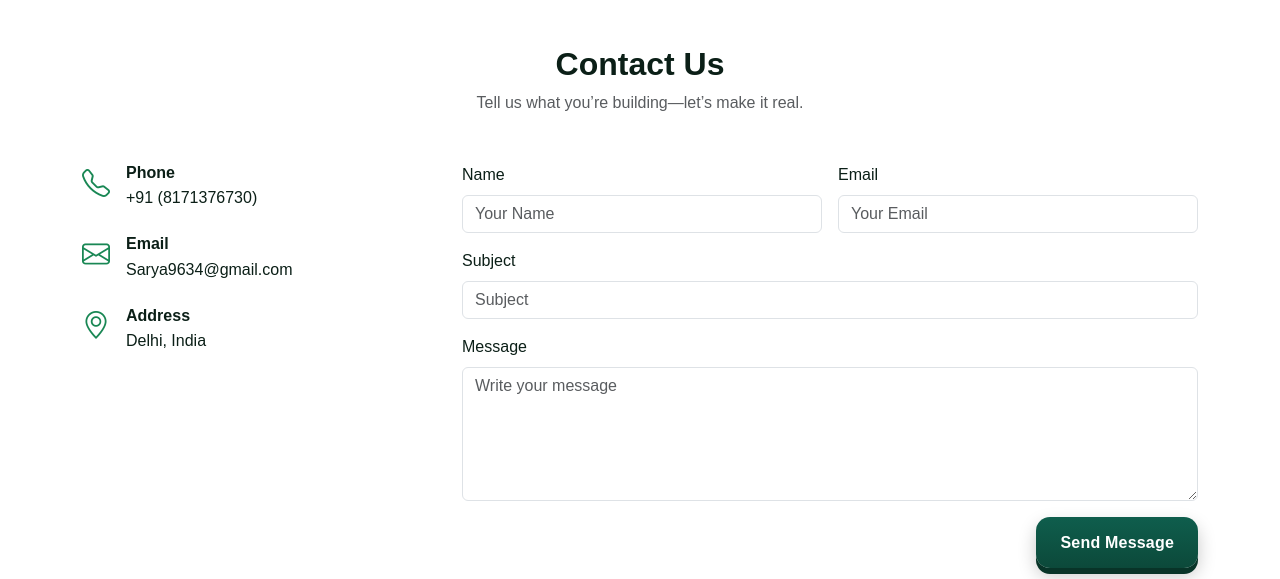
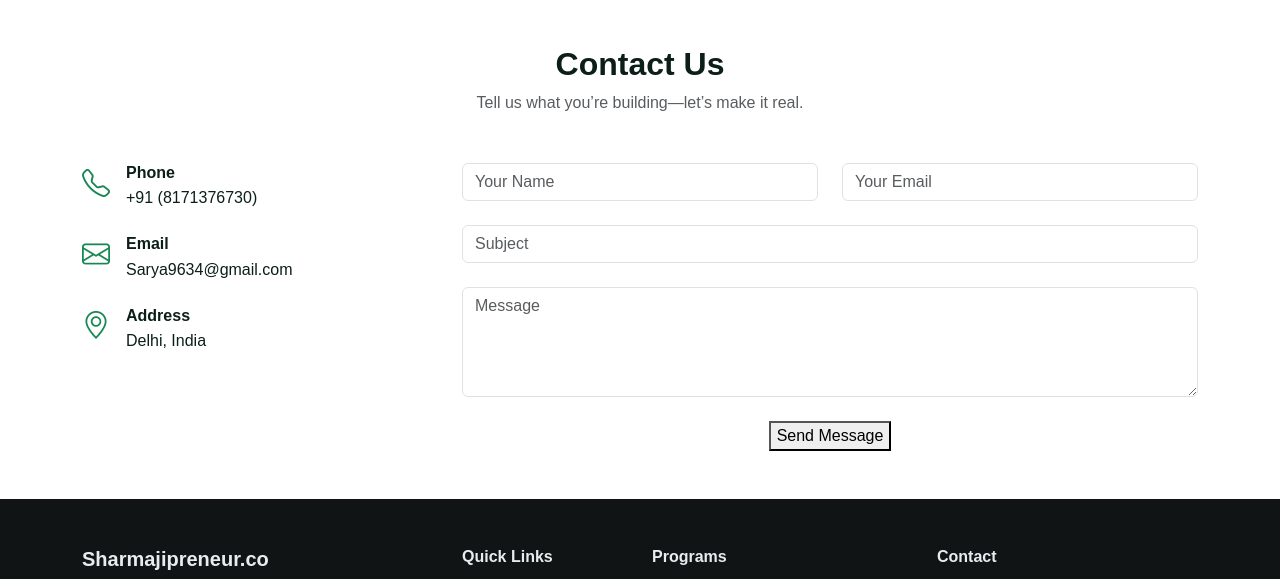
Before and after one commit to sarya9634-work/Sharmajipreneur, a plain HTML site: page index.html in a window 1280 px wide. Shown: the part 4060-4639 px from the top of the page. Drawn offline with nearby package versions, Linux system fonts and the light colour scheme.

Commit message:
Refactor contact form and submission logic
Updated contact form structure and JavaScript handling.

```diff
--- a/index.html
+++ b/index.html
@@ -743,68 +743,59 @@
         </div>
 
        <div class="col-lg-8 col-md-7">
-  <form id="contactForm" class="row g-3">
+ <form id="contactForm" class="php-email-form" data-aos="fade-up" data-aos-delay="500">
+            <div class="row gy-4">
+
               <div class="col-md-6">
-      <label for="name" class="form-label">Name</label>
-      <input type="text" class="form-control" id="name" placeholder="Your Name" required>
+                <input type="text" name="name" class="form-control" placeholder="Your Name" required>
               </div>
+
               <div class="col-md-6">
-      <label for="email" class="form-label">Email</label>
-      <input type="email" class="form-control" id="email" placeholder="Your Email" required>
+                <input type="email" class="form-control" name="email" placeholder="Your Email" required>
               </div>
-    <div class="col-12">
-      <label for="subject" class="form-label">Subject</label>
-      <input type="text" class="form-control" id="subject" placeholder="Subject" required>
+
+              <div class="col-md-12">
+                <input type="text" class="form-control" name="subject" placeholder="Subject" required>
               </div>
-    <div class="col-12">
-      <label for="message" class="form-label">Message</label>
-      <textarea class="form-control" id="message" rows="5" placeholder="Write your message" required></textarea>
+
+              <div class="col-md-12">
+                <textarea class="form-control" name="message" rows="4" placeholder="Message" required></textarea>
               </div>
-    <div class="col-12 text-end">
-      <button type="submit" class="btn btn-3d px-4">Send Message</button>
+
+              <div class="col-md-12 text-center">
+                <button type="submit">Send Message</button>
+              </div>
+
             </div>
           </form>
        </div>
 
           <script>
-  // Get the form
-  const form = document.getElementById('contactForm');
+            // 🧠 JavaScript to handle form submission
+            document.getElementById('contactForm').addEventListener('submit', function (e) {
+              e.preventDefault(); // page reload hone se rokta hai
 
-  // Listen for submit event
-  form.addEventListener('submit', function (e) {
-    e.preventDefault(); // Prevent form from reloading the page
-
-    // Collect form data
+              // Form data collect karna
               const formData = {
-      name: document.getElementById('name').value.trim(),
-      email: document.getElementById('email').value.trim(),
-      subject: document.getElementById('subject').value.trim(),
-      message: document.getElementById('message').value.trim()
+                name: this.name.value,
+                email: this.email.value,
+                subject: this.subject.value,
+                message: this.message.value
               };
 
-    // Example: Display in console (or you can send it to a server)
-    console.log('Form Data:', formData);
+              // Data console me show karo
+              console.log("📩 Contact Form Data Inserted:", formData);
 
-    // Optional: send data to a server API endpoint (example)
-    /*
-    fetch('https://your-server-endpoint.com/api/contact', {
-      method: 'POST',
-      headers: {
-        'Content-Type': 'application/json'
-      },
-      body: JSON.stringify(formData)
-    })
-    .then(response => response.json())
-    .then(data => {
-      console.log('Success:', data);
-      alert('Message sent successfully!');
-      form.reset();
-    })
-    .catch(error => {
-      console.error('Error:', error);
-      alert('There was a problem sending your message.');
-    });
-    */
+              // localStorage me insert karna (demo ke liye)
+              let savedContacts = JSON.parse(localStorage.getItem('contacts')) || [];
+              savedContacts.push(formData);
+              localStorage.setItem('contacts', JSON.stringify(savedContacts));
+
+              // Confirmation message show karo
+              alert("✅ Your message has been captured successfully!");
+
+              // Form reset
+              this.reset();
             });
           </script>
       </div>
```
Lines whose indentation alone changed are shown as unchanged.
